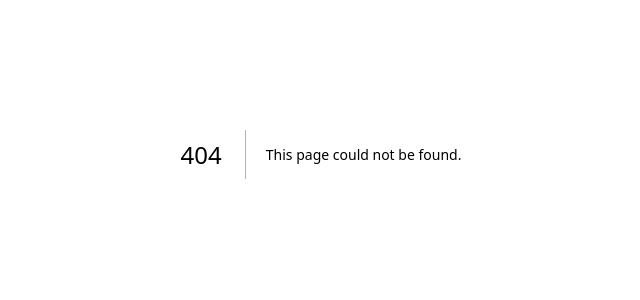
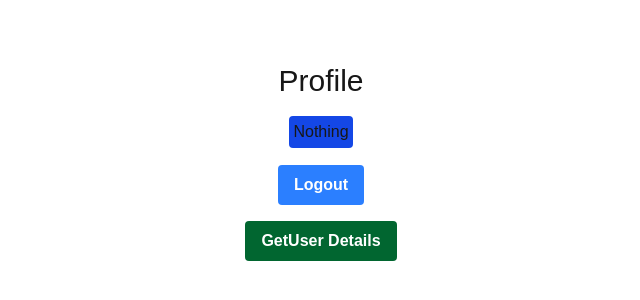
Before and after one commit to rishipatel83/nextauth, a Next.js app: page /profile in a window 1280 px wide. Before the commit this address had no page. Shown: the part 246-546 px from the top of the page, without its empty margins (319-959 px from the left). Built offline with nearby package versions, Linux system fonts and the light colour scheme.

Commit message:
Add Profile page with user details retrieval and logout functionality

```diff
--- /dev/null
+++ b/src/app/profile/page.tsx
@@ -0,0 +1,49 @@
+'use client'
+import { useRouter } from 'next/navigation'
+import { useState } from 'react'
+import axios from 'axios';
+import toast from 'react-hot-toast';
+import Link from 'next/link';
+
+export default function ProfilePage() {
+    const router = useRouter();
+    const [data, setData] = useState("nothing")
+
+    const getUserDetails = async () =>{
+        const res = await axios.post("api/users/me")
+        console.log(res.data.data)
+        setData(res.data.data._id)
+        console.log(data)
+    }
+
+
+    const logout  = async () => {
+        try {
+            await axios.get("api/users/logout")
+            toast.success("logout successfully")
+            router.push("/login")
+        } catch (error: any) {
+            console.log(error.message)
+            toast.error(error.message)
+        }
+    }
+
+    return (
+        <div className="flex flex-col items-center justify-center min-h-screen py-2">
+            <h1 className='text-3xl m-4'>Profile</h1>
+            <hr />
+            <h2 className="p-1 rounded bg-blue-700">{data === 'nothing' ? "Nothing" : <Link href={`/profile/${data}`}>{data}
+            </Link>}</h2>
+            <hr />
+            <button
+            onClick={logout}
+            className="bg-blue-500 mt-4 hover:bg-blue-700 text-white font-bold py-2 px-4 rounded"
+            >Logout</button>
+
+            <button
+            onClick={getUserDetails}
+            className="bg-green-800 mt-4 hover:bg-blue-700 text-white font-bold py-2 px-4 rounded"
+            >GetUser Details</button>
+        </div>
+    )
+}
```
